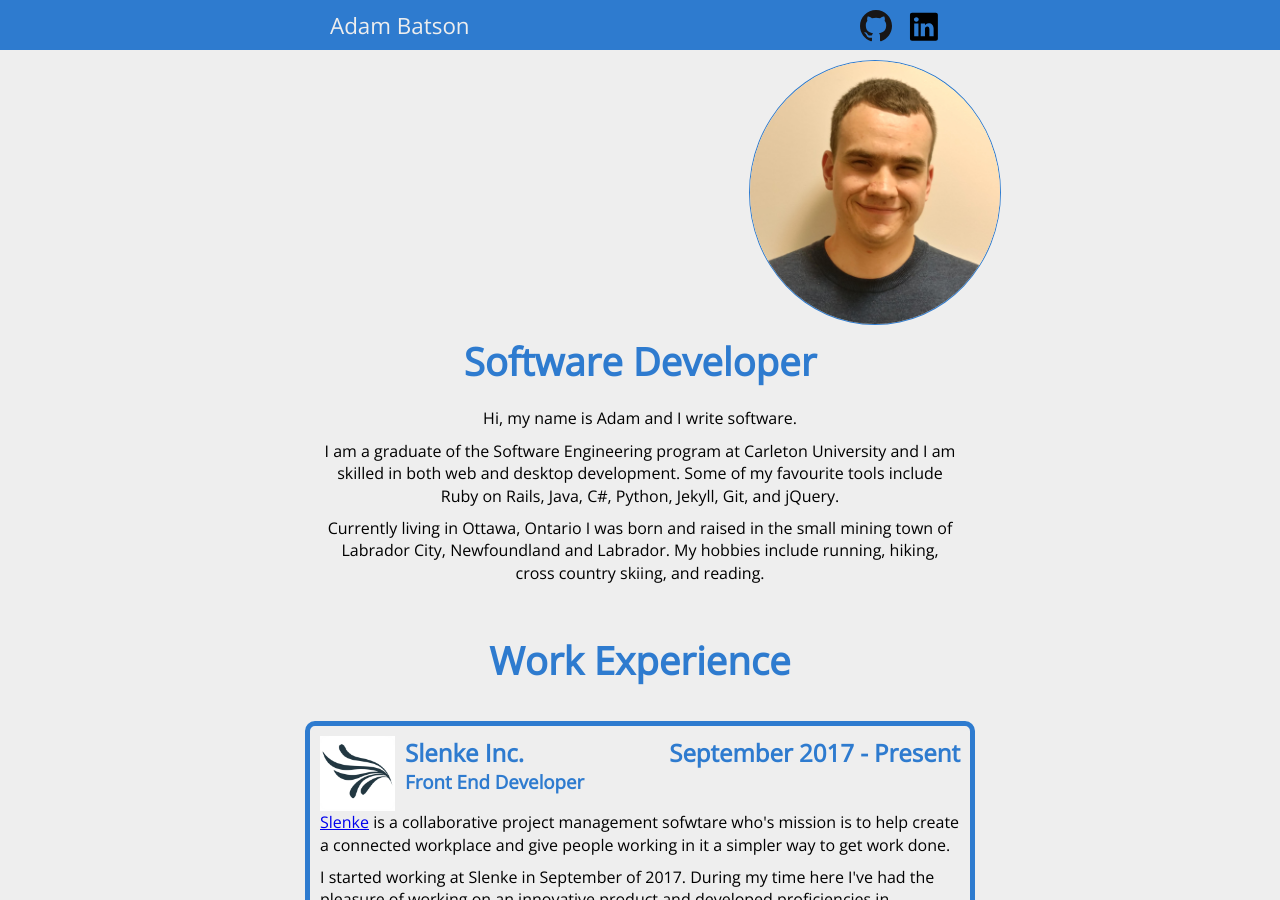
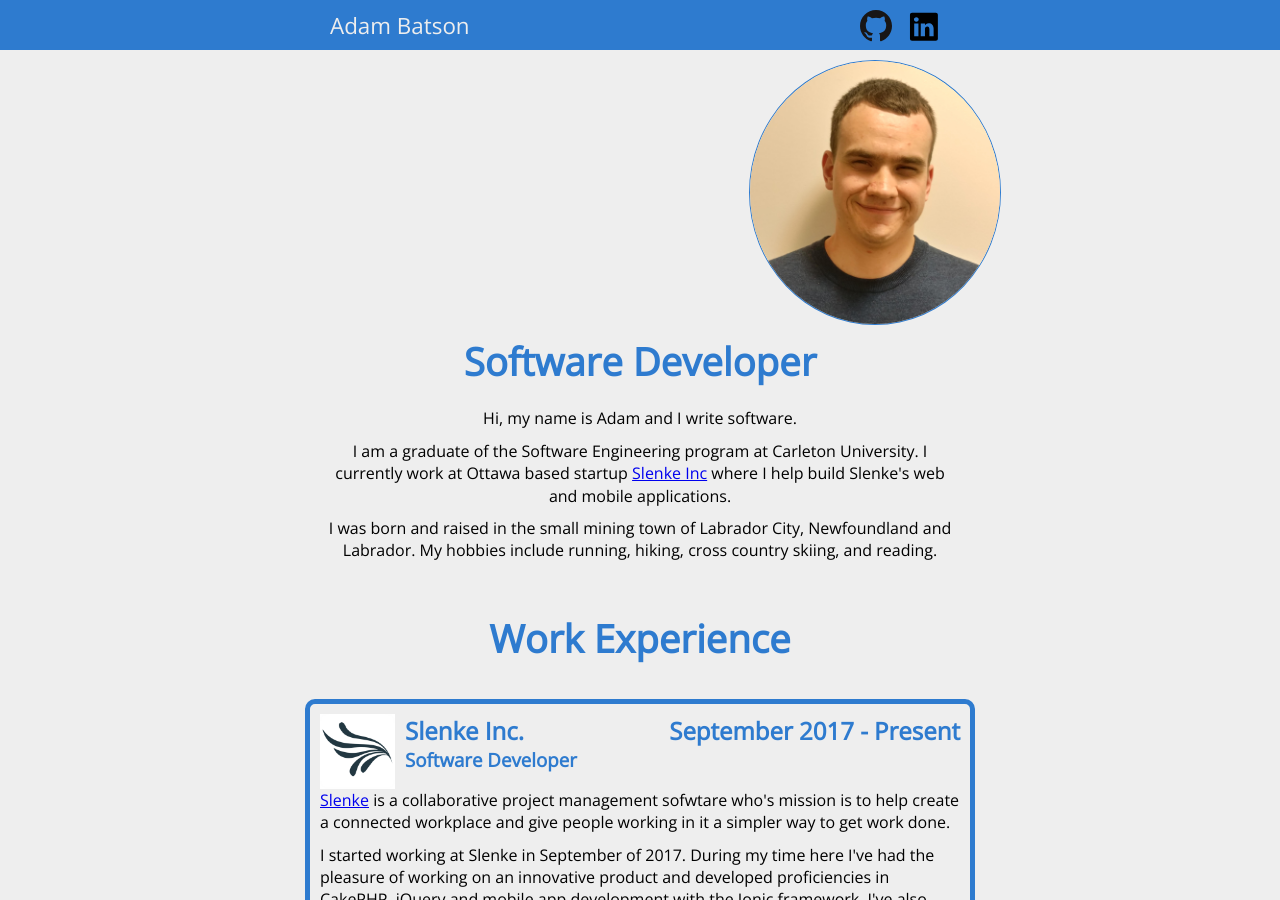
Before and after one commit to adambatson/adambatson.github.io, a Jekyll site: the page built from index.html, in a window 1280 px wide and 900 px high. Built offline with Jekyll 4.4.1, drawn with Linux system fonts in a browser that asks for light colours; nearby versions of some CDN libraries; some of the changed text lies outside the part shown.

Commit message:
Update text

```diff
--- a/index.html
+++ b/index.html
@@ -16,9 +16,10 @@
 			<h1>Software Developer</h1>
 			<div id="bio">
 				<p>Hi, my name is Adam and I write software.</p>
-				<p>I am a graduate of the Software Engineering program at Carleton University and I am skilled in both web and desktop development.
-				Some of my favourite tools include Ruby on Rails, Java, C#, Python, Jekyll, Git, and jQuery. </p>
-				<p>Currently living in Ottawa, Ontario I was born and raised in the small mining town of Labrador City, Newfoundland and Labrador. My hobbies include running, hiking, cross country skiing, and reading. </p>
+				<p>I am a graduate of the Software Engineering program at Carleton University.
+				I currently work at Ottawa based startup <a href="https://slenke.com">Slenke Inc</a> where I help build Slenke's web and mobile applications.
+				</p>
+				<p>I was born and raised in the small mining town of Labrador City, Newfoundland and Labrador. My hobbies include running, hiking, cross country skiing, and reading. </p>
 			</div>
 		</div>
 
@@ -28,12 +29,12 @@
 			<div class="workplace">
 				<img src="images/slenke.png">
 				<h2><a href="https://slenke.com">Slenke Inc. </a><span class="workDate">September 2017 - Present</span></h2>
-				<h3>Front End Developer</h3>
+				<h3>Software Developer</h3>
 				<p>
 				<a href="https://slenke.com">Slenke</a> is a collaborative project management sofwtare who's mission is to help create a connected workplace and give people working in it a simpler way to get work done.
 				</p>
 				<p>
-				I started working at Slenke in September of 2017.  During my time here I've had the pleasure of working on an innovative product and developed proficiencies in CakePHP, jQuery and mobile APP development with the Ionic framework.  I've also worked with third party services OneSignal and Stripe, I also oversaw Slenke's integration with the Zapier platform.
+				I started working at Slenke in September of 2017.  During my time here I've had the pleasure of working on an innovative product and developed proficiencies in CakePHP, jQuery and mobile app development with the Ionic framework.  I've also worked with third party services OneSignal and Stripe, I also oversaw Slenke's integration with the Zapier platform.
 				</p>
 			</div>
 		</div>
@@ -73,6 +74,9 @@
 
 		<div id="contact">
 			<h1>Contact Me</h1>
+			<p>
+				Use the form below if you'd like to get in touch with me.  I'll get back to you as soon as I can.
+			</p>
 			<form id="contactForm" action="https://getsimpleform.com/messages?form_api_token=f67041d6f71c5c71a27b72256dbae882" method="post">
 				<input class="contactInput name" type="text" name="name" placeholder="Your Name">
 				<input class="contactInput email" type="email" name="email" placeholder="Your email" style="margin-left: 5%;">
```
